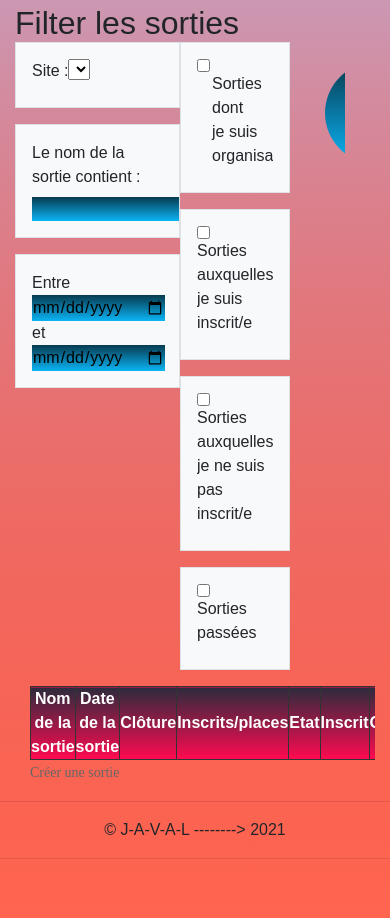
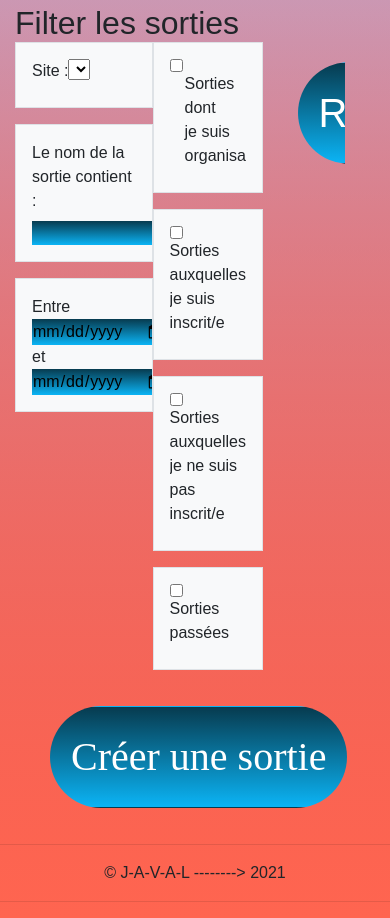
Before and after one commit to Azertoth/projet_php-symfony, a Symfony app: template templates/main/index.html.twig in a window 390 px wide. Shown: the part 44-962 px from the top of the page. Run offline with Twig, Linux system fonts and the light colour scheme; the template is opened without the code that fills it, so the values that code supplies are empty; some libraries are stand-ins or nearby versions; some web fonts are replaced.

Commit message:
commit avant betise (tableau => card)

```diff
--- a/public/css/main.css
+++ b/public/css/main.css
@@ -35,11 +35,22 @@
 html {
   height: 100vh;
   font-family: SourceSansPro-Regular, sans-serif;
-  overflow: hidden;
+  overflow-y: scroll;
   background: linear-gradient(RGBA(120, 16, 92, 0.23), RGBA(255, 101, 80, 1));
 }
 main {
-  min-height: 80vh;
+  min-height: 90vh;
+}
+#rangement {
+  display: flex;
+  flex-wrap: wrap;
+  margin: 0 auto;
+  width: 80%;
+}
+.cardrangement {
+  box-shadow: 0 1px 6px rgba(51, 51, 51, 0.192);
+  min-height: 260px;
+  overflow: hidden;
 }
 table {
   border: 1px solid #333;
--- a/src/Controller/MainController.php
+++ b/src/Controller/MainController.php
@@ -28,8 +28,8 @@
         $participants = $pr->findSortieById($this->getUser()->getId());
         $sites = $sr->findAll();
         //dd($participants);
-        $test = $request->$_GET->;
-        dd($test);
+        //$test = $request->$_GET;
+        //dd($test);
 
         $tab = compact('inscriptions', 'sites', 'participants');
         //$tab = compact('sites');
--- a/templates/main/index.html.twig
+++ b/templates/main/index.html.twig
@@ -14,7 +14,7 @@
 	<div class="container m-10">
 		<h2>Filter les sorties</h2>
 		<form class="container row justify-content-start overflow-hidden gy-5 gx-5" method="post">
-			<div class="container col-6 ">
+			<div class="container col-5 ">
 				<div class="form-group row align-items-start p-3 border bg-light">
 					<label for="site">Site :
 					</label>
@@ -50,11 +50,11 @@
 					<input type="checkbox" name="sortie_passee" id="sortie_passee"><label for="sortie_passee">Sorties passées</label>
 				</div>
 			</div>
-			<div class="container col-2">
-				<input type="submit" class="btn btn-sortie" value="Rechercher" onClick="test">
+			<div class="container col-3">
+				<input type="submit" class="btn btn-sortie" value="Rechercher" onclick="test">
 			</div>
 		</form>
-		<div class="container text-center">
+		{# <div class="container text-center">
 													<table>
 														<thead>
 															<tr>
@@ -110,14 +110,69 @@
 															{% endfor %}
 														</tbody>
 													</table>
+												</div> #}
+		<div class="container px-4">
+			<div class="row gx-5">
+				{% for inscription in inscriptions %}
+					<div class="card cardrangement col-sm-4 col-3 gx-5 gy-5" style="width: 18rem;">
+						<div class="card-body">
+						<div class="text-center">
+							<h5 class="card-title">{{ inscription[0].sortie.nomSortie}}</h5>
 							</div>
-		<div class="container">
-			<a href="{{ path('sorties_create') }}">Créer une sortie</a>
+							<h6 class="card-subtitle mb-2 text-muted">{{ inscription[0].sortie.etat.libelle}}</h6>
+							<a href="{{ path('profil_participant',{'id':inscription[0].sortie.organisateur.id})}}" class="card-link">Organisateur :
+								{{ inscription[0].sortie.organisateur.pseudo}}</a>
+							<p class="card-text">Jour et heure :
+								{{ inscription[0].sortie.dateHeureDebut | date('d/m/Y H:i')}}</p>
+							<p class="card-text">Limite d'inscription :
+								{{ inscription[0].sortie.dateLimiteInscription | date('d/m/Y H:i')}}</p>
+							<p class="card-text">Nombre d'inscrits :
+								{{ inscription[1] - 1}}
+								/
+								{{ inscription[0].sortie.nbInscriptionsMax}}</p>
+							<p class="card-text">
+								{% if (inscription[0].sortie.etat.libelle == 'Créée') %}
+									{{ inscription[0].sortie.infosSortie}}
+								{% else %}
+									{% if (date(inscription[0].sortie.dateLimiteInscription) > date())%}
+										{% if (inscription[0].sortie.etat.libelle == 'Ouverte') %}
+											{{ inscription[0].sortie.infosSortie}}
+										{% else %}
+											ca aurait pu le faire !
+										{% endif %}
+									{% else %}
+										trop tard !
+									{% endif %}
+								{% endif %}
+							</p>
+							<p class="card-text text-center">
+								{% for sorties in participants %}
+									{% set inscrit = false %}
+									{% for participant in sorties.inscriptions %}
+										{% if (inscription[0].sortie.id == participant.sortie.id) %}
+											Déjà inscrit
+											{% set inscrit = true %}
+										{% endif %}
+									{% endfor %}
+									{% if inscrit == false %}
+										{% if (date(inscription[0].sortie.dateLimiteInscription) > date())%}
+											{% if (inscription[0].sortie.etat.libelle == 'Ouverte') %}
+												<a class="btn btn-success" href="{{ path('sorties_voir',{'id':inscription[0].sortie.id} ) }}">S'inscrire</a>
+											{% endif %}
+										{% endif %}
+									{% endif %}
+								{% endfor %}
+							</p>
 						</div>
 					</div>
-	<script>
-		// function test() {
-		// 	console.log(test);
+				{% endfor %}
+			</div>
+		</div>
+		<div class="container text-center">
+			<a class="btn btn-sortie" href="{{ path('sorties_create') }}">Créer une sortie</a>
+		</div>
+	</div>
+	<script>// function test() {
+// console.log(test);
 // }
-	</script>
-{% endblock %}
+</script>{% endblock %}
```
Lines whose indentation alone changed are shown as unchanged.
